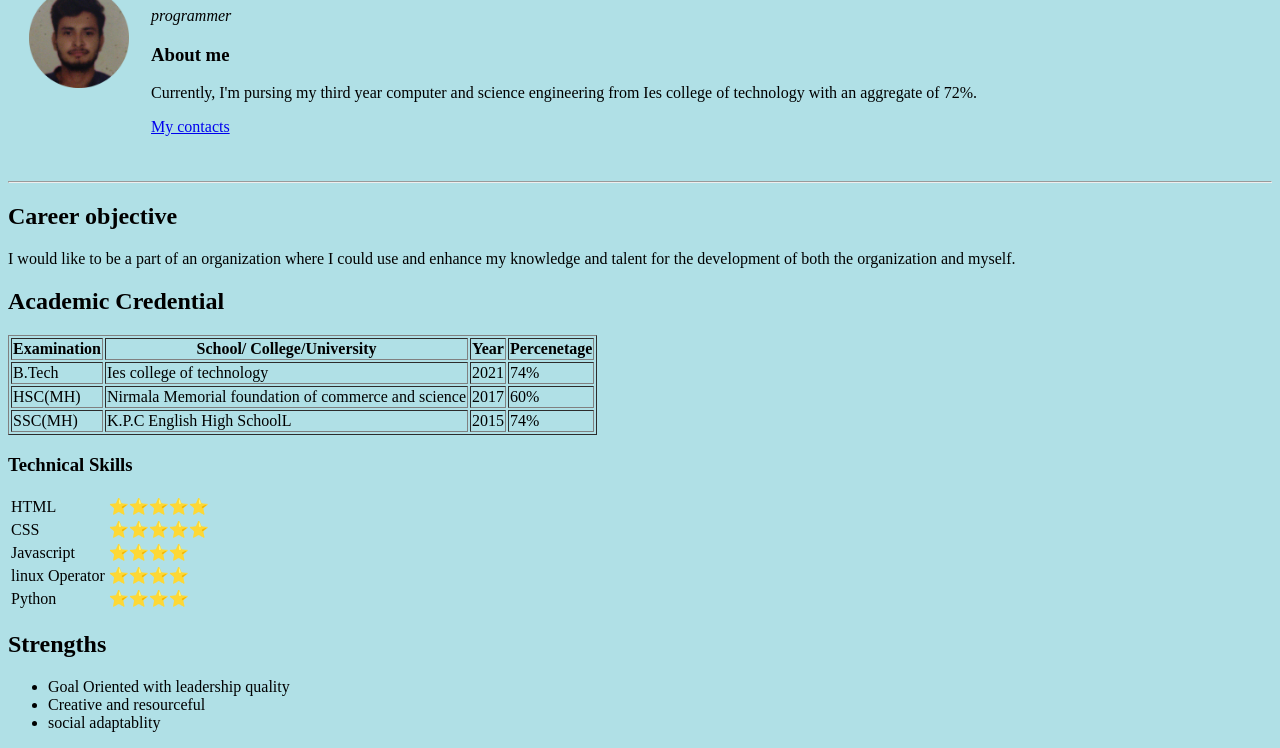
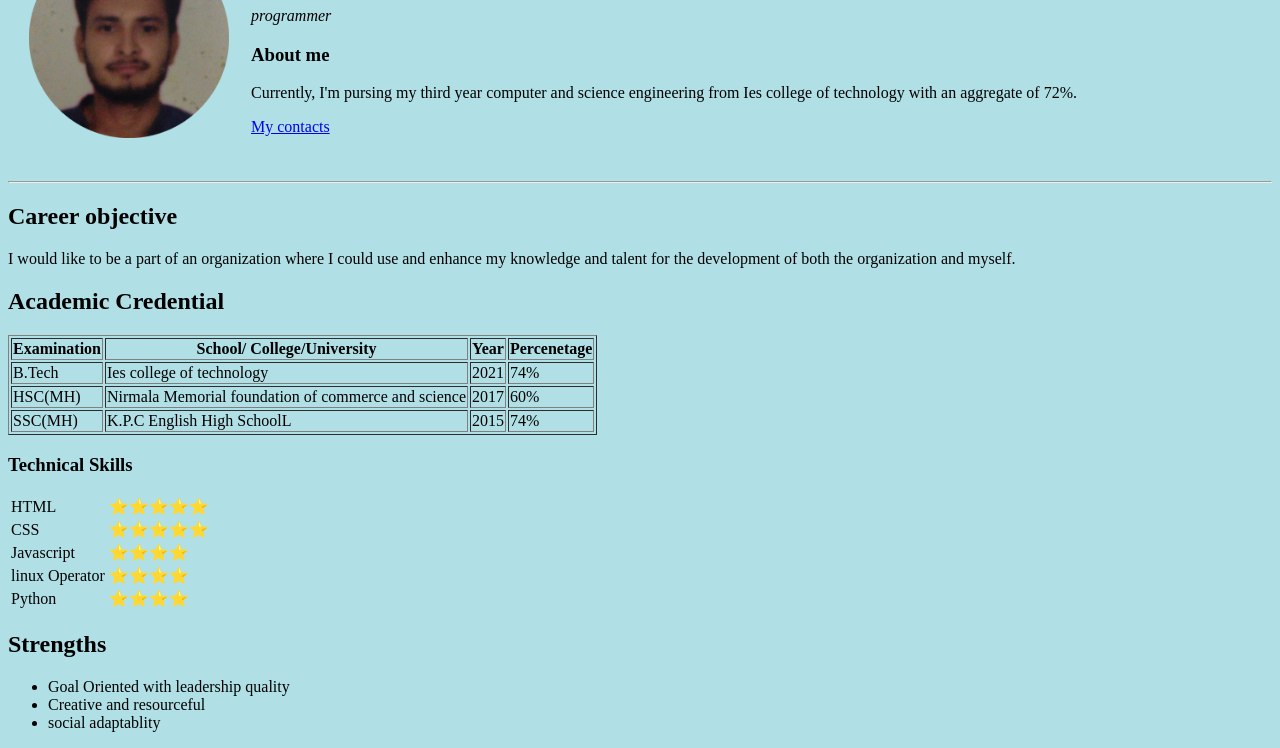
Before and after one commit to rockman8898/personal-cv, a plain HTML site: page index.html in a window 1280 px wide. Shown: the part 102-850 px from the top of the page. Drawn offline with Linux system fonts and the light colour scheme.

Commit message:
Update index.html

```diff
--- a/index.html
+++ b/index.html
@@ -12,7 +12,7 @@
     <table cellspacing="20">
         <tbody>
             <tr>
-               <td><img src="circle-cropped.png" alt="naruto img" width="100px"> </td>
+               <td><img src="circle-cropped.png" alt="naruto img" width="200px"> </td>
                 <td>
                     <h1>Shubham Singh</h1>
 
```
